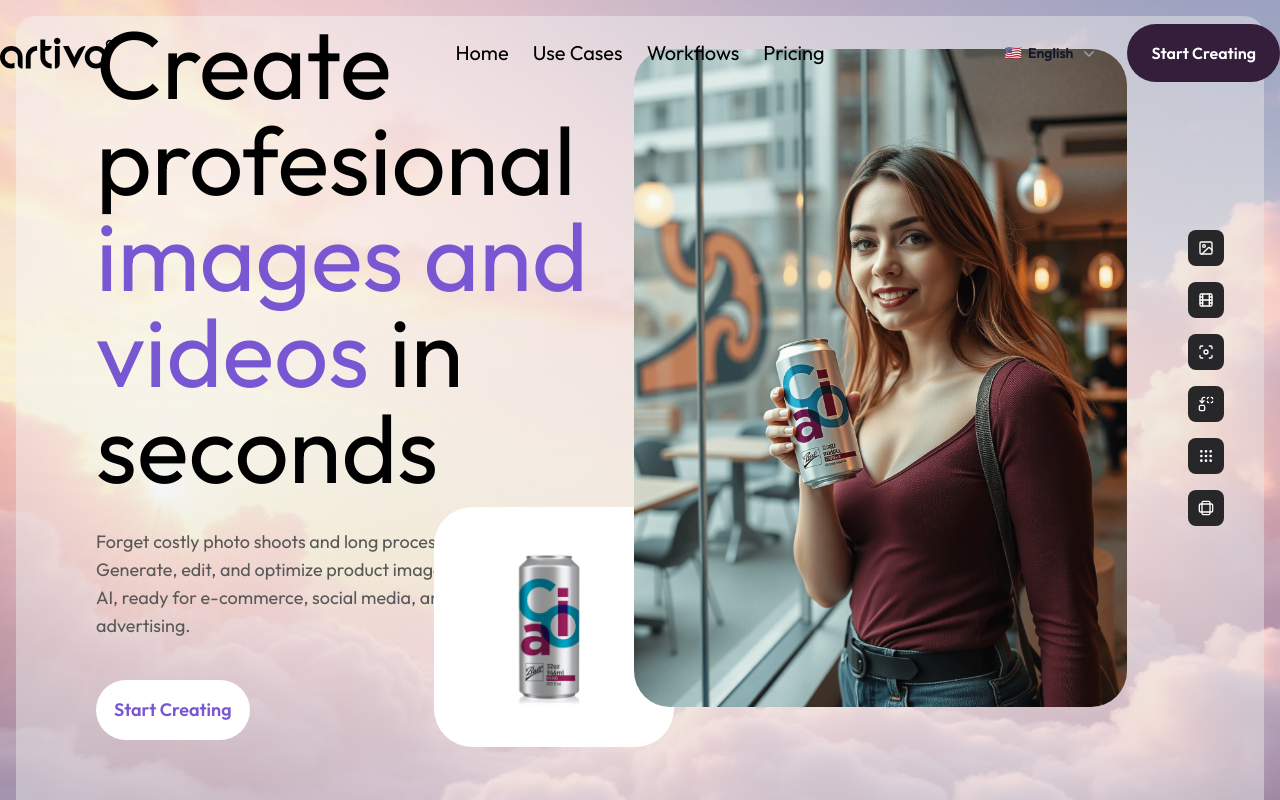
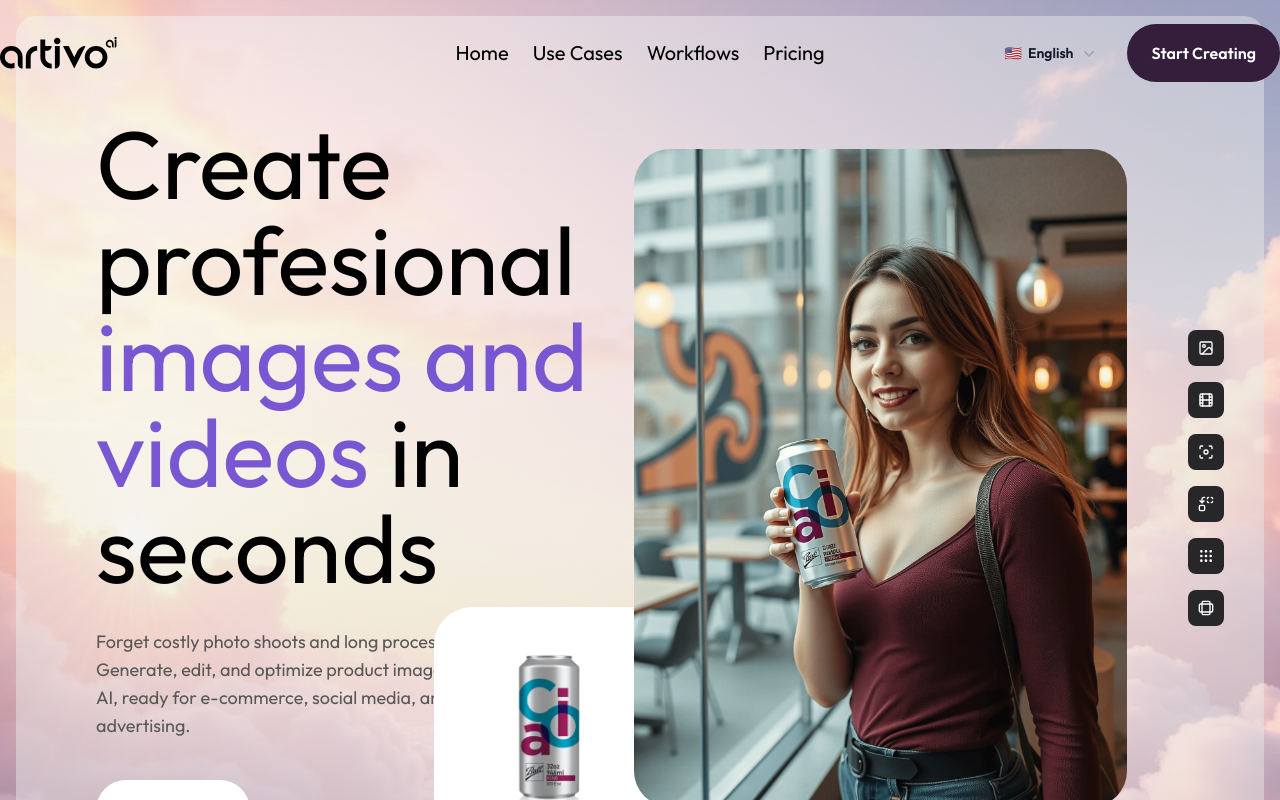
Before and after one commit to lisanderlee/landing-artivoai, a Next.js app: page /en/ in a window 1280 px wide. Shown: the top 800 px of the page. Built offline with nearby package versions, Linux system fonts and the light colour scheme.

Commit message:
some spacing fixes

```diff
--- a/app/[lang]/components/hero-section.jsx
+++ b/app/[lang]/components/hero-section.jsx
@@ -6,7 +6,7 @@ import { ImageIcon, Film, Focus, Replace, Grip, Ratio } from 'lucide-react'
 
 export const HeroSection = ({ dict }) => {
   return (
-    <section className="pt-16. mx-auto mb-32 flex max-w-[1730px] items-center justify-between gap-6">
+    <section className="mx-auto mb-32 flex max-w-[1730px] items-center justify-between gap-6 pt-25">
       <div className="w-full lg:w-4/7">
         <h1 className="w-full text-8xl font-normal text-black">
           <span>{dict.home.title.pre} </span>
@@ -35,7 +35,7 @@ export const HeroSection = ({ dict }) => {
             className="-mr-10 -mb-10 h-60 w-60 rounded-[38px] object-cover"
           />
         </div>
-        <div className="flex flex-col items-center justify-center gap-4">
+        <div className="hidden flex-col items-center justify-center gap-4 lg:flex">
           <Tooltip>
             <TooltipTrigger asChild>
               <button className="rounded-md bg-zinc-800 p-2.5 text-white transition-colors hover:bg-white hover:text-zinc-800">
```
